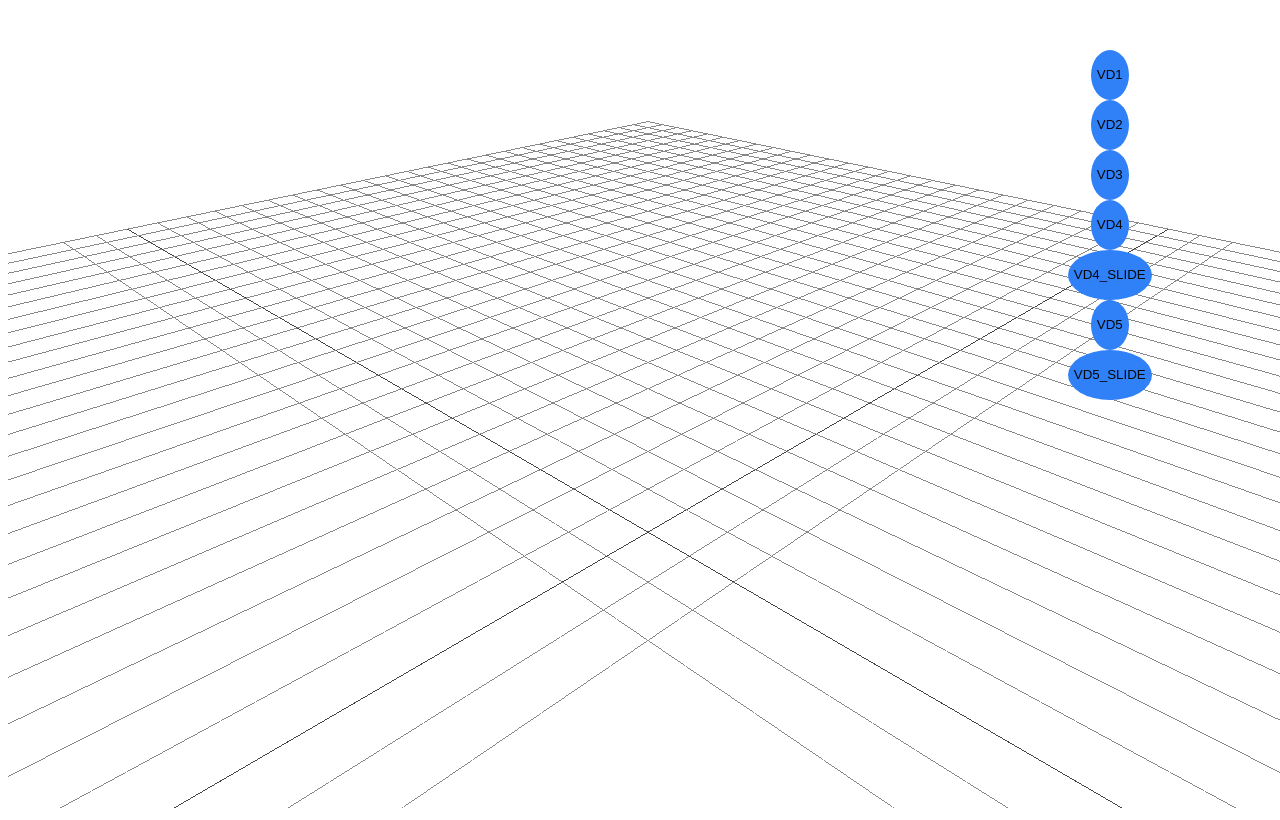
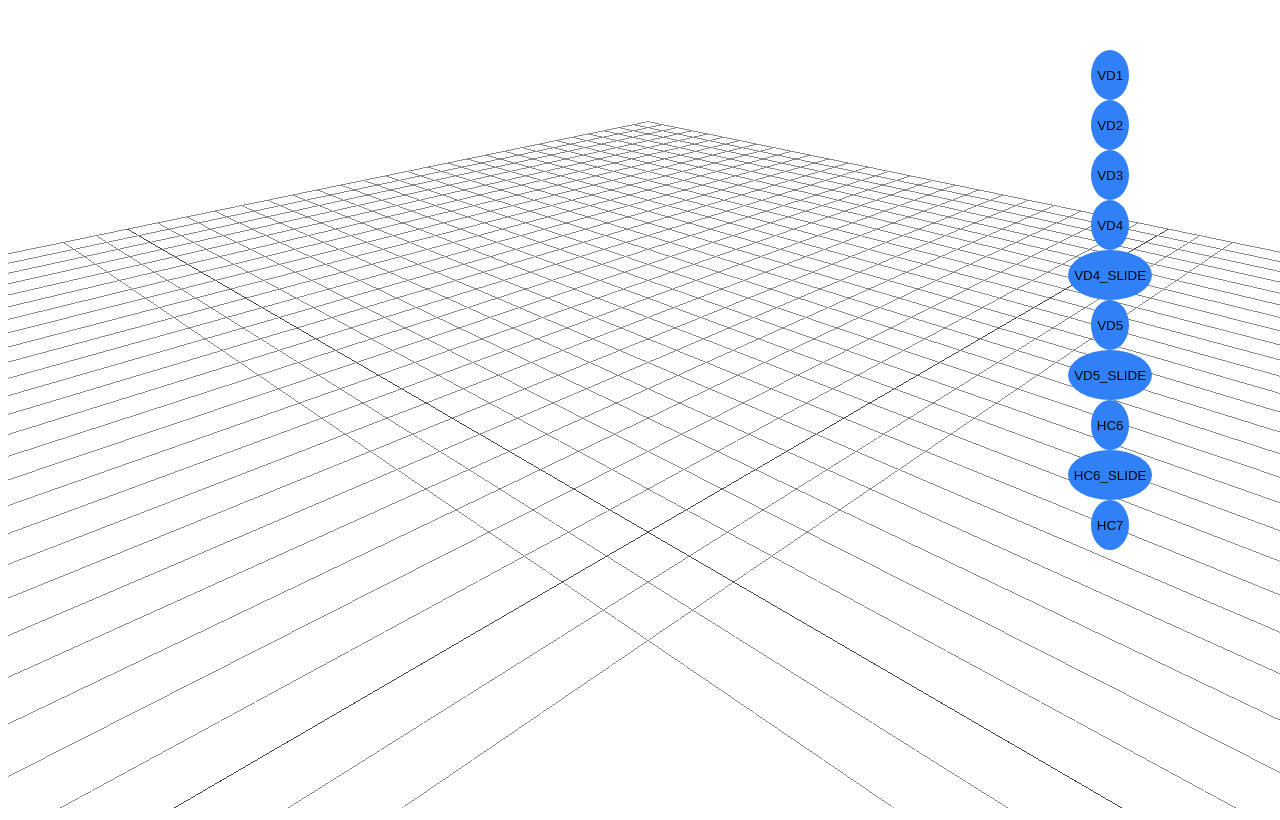
Before and after one commit to vietluongquoc/3Ddrawing, a plain HTML site: page index.html in a window 1280 px wide. Drawn offline with nearby package versions, Linux system fonts and the light colour scheme; no server answers.

Commit message:
update 23_11_13

```diff
--- a/index.html
+++ b/index.html
@@ -44,6 +44,15 @@
                 <div>
                     <input type="button" value ="VD5_SLIDE" class="btn-vd" id="btn-open-vd5s">
                 </div>
+                <div>
+                    <input type="button" value ="HC6" class="btn-vd" id="btn-open-hc6">
+                </div>
+                <div>
+                    <input type="button" value ="HC6_SLIDE" class="btn-vd" id="btn-open-hc6s">
+                </div>
+                <div>
+                    <input type="button" value ="HC7" class="btn-vd" id="btn-open-hc7">
+                </div>
             </div>
         </div>
     </main>
--- a/static/js/mainN.js
+++ b/static/js/mainN.js
@@ -2,7 +2,7 @@ import * as THREE from './threejs/three.module.js';
 import {STLLoader} from './threejs/STLLoader.js';
 import Arm3D from "./arm3D.js";
 
-const clickbtn = ['#btn-open-vd1','#btn-open-vd2','#btn-open-vd3', '#btn-open-vd4', '#btn-open-vd4s','#btn-open-vd5', '#btn-open-vd5s'];
+const clickbtn = ['#btn-open-vd1','#btn-open-vd2','#btn-open-vd3', '#btn-open-vd4', '#btn-open-vd4s','#btn-open-vd5', '#btn-open-vd5s','#btn-open-hc6', '#btn-open-hc6s', '#btn-open-hc7'];
 // Threejs
 const models = [
     {
@@ -81,6 +81,39 @@ const models = [
         axis_rotate: 'Y',
         scaleRatio: 0.15,
     },
+    {
+        name: 'hc6',
+        coordinate: new THREE.Object3D(),
+        path: './static/js/threejs/model/hc06.stl',
+        angle: {x:0, y: 0, z:0},
+        // rotation angle y: MATH.PI/2 = initial point
+        position: {x: 0,y:0,z:0,},
+        colors: { color: 'green', specular: 0x111111, shininess: 10 },
+        axis_rotate: 'Y',
+        scaleRatio: 0.15,
+    },
+    {
+        name: 'hc6s',
+        coordinate: new THREE.Object3D(),
+        path: './static/js/threejs/model/hc06s.stl',
+        angle: {x:0, y: 0, z:0},
+        // rotation angle y: MATH.PI/2 = initial point
+        position: {x: 0,y:0,z:0,},
+        colors: { color: 'green', specular: 0x111111, shininess: 0 },
+        axis_rotate: 'Y',
+        scaleRatio: 0.15,
+    },
+    {
+        name: 'hc7',
+        coordinate: new THREE.Object3D(),
+        path: './static/js/threejs/model/hc07.stl',
+        angle: {x:0, y: 0, z:0},
+        // rotation angle y: MATH.PI/2 = initial point
+        position: {x: 0,y:0,z:0,},
+        colors: { color: 'green', specular: 0x111111, shininess: 0 },
+        axis_rotate: 'Y',
+        scaleRatio: 0.15,
+    }
 ];
 
 const stlLoader = new STLLoader();
```
Also changed, not shown: 4 other files.
